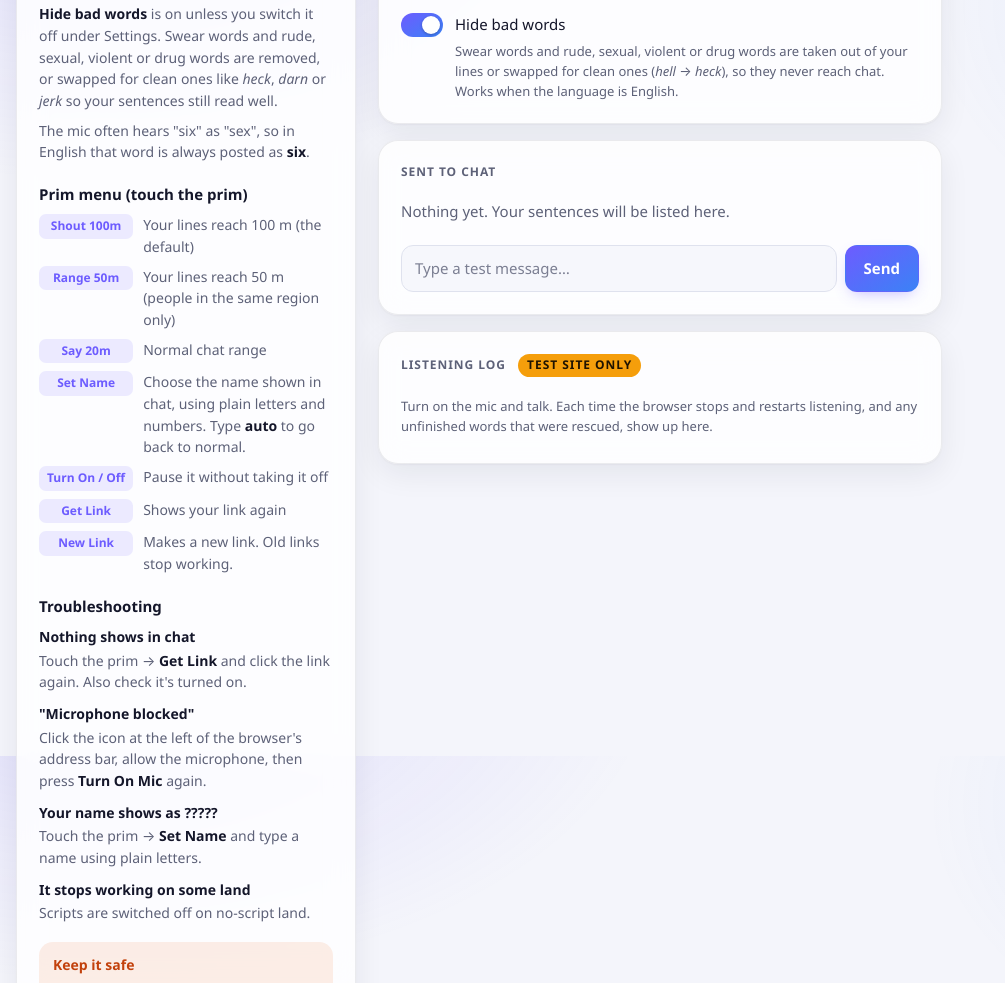
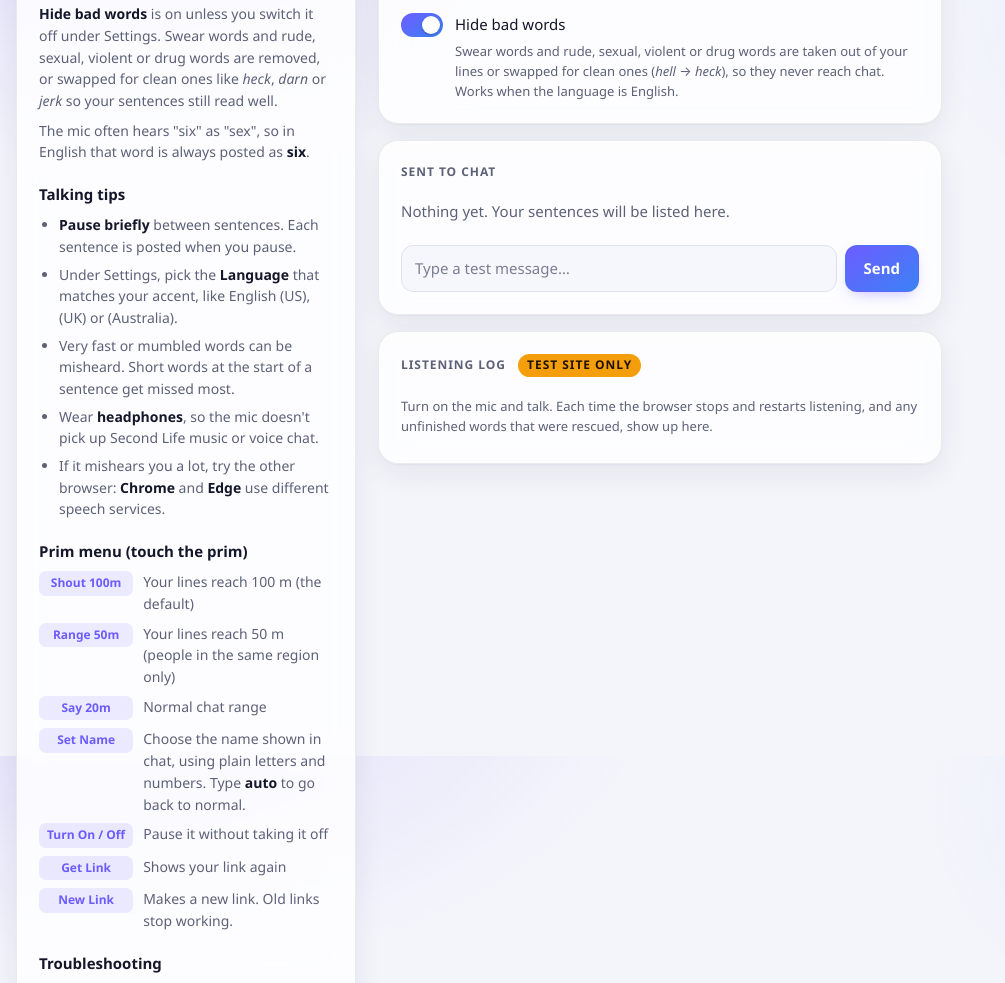
Before and after one commit to webdev0486/voice-to-sl-test, a plain HTML site: page index.html in a window 1280 px wide. Shown: the part 844-1827 px from the top of the page, without its empty margins (0-1005 px from the left). Drawn offline with Linux system fonts and the light colour scheme.

Commit message:
Add talking tips to the guide

```diff
--- a/index.html
+++ b/index.html
@@ -484,6 +484,15 @@
       sexual, violent or drug words are removed, or swapped for clean ones like <i>heck</i>,
       <i>darn</i> or <i>jerk</i> so your sentences still read well.</p>
     <p>The mic often hears "six" as "sex", so in English that word is always posted as <b>six</b>.</p>
+
+    <h3>Talking tips</h3>
+    <ul>
+      <li><b>Pause briefly</b> between sentences. Each sentence is posted when you pause.</li>
+      <li>Under Settings, pick the <b>Language</b> that matches your accent, like English (US), (UK) or (Australia).</li>
+      <li>Very fast or mumbled words can be misheard. Short words at the start of a sentence get missed most.</li>
+      <li>Wear <b>headphones</b>, so the mic doesn't pick up Second Life music or voice chat.</li>
+      <li>If it mishears you a lot, try the other browser: <b>Chrome</b> and <b>Edge</b> use different speech services.</li>
+    </ul>
 
     <h3>Prim menu (touch the prim)</h3>
     <dl class="menu">
```
